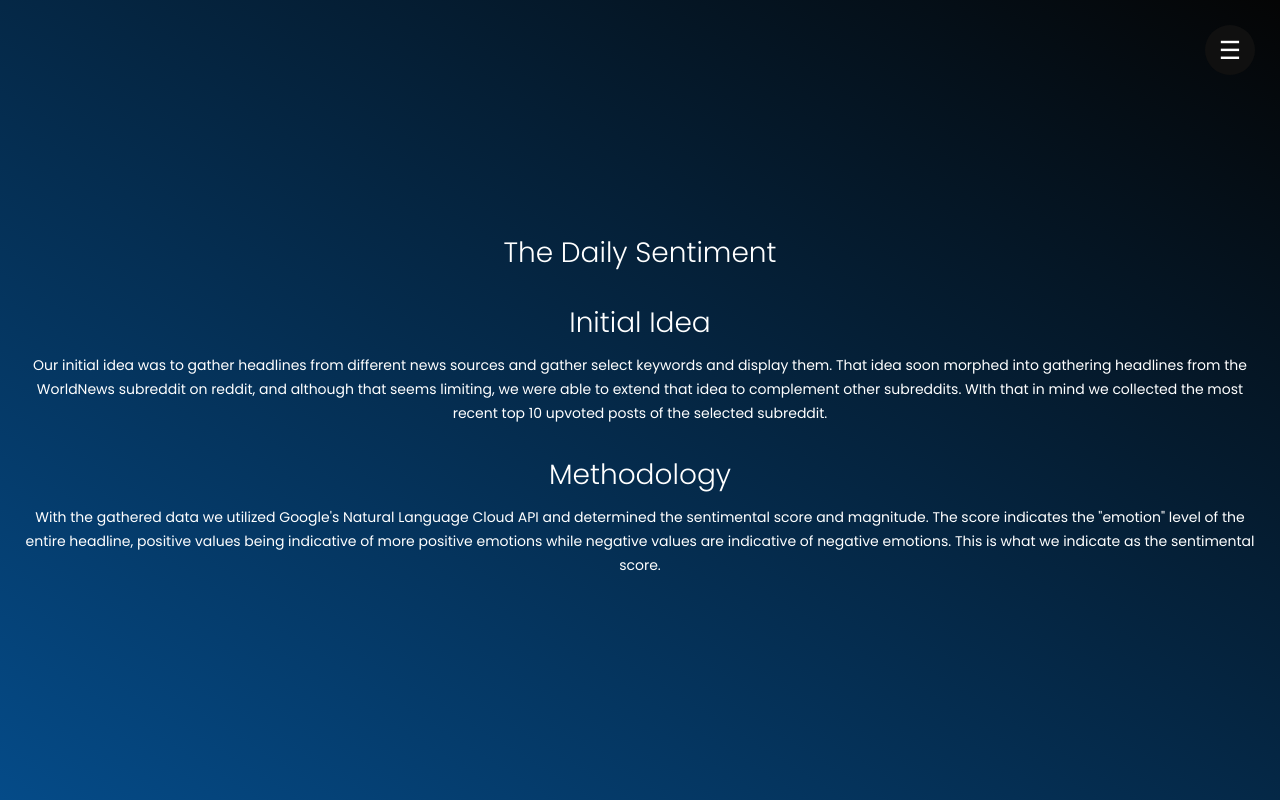
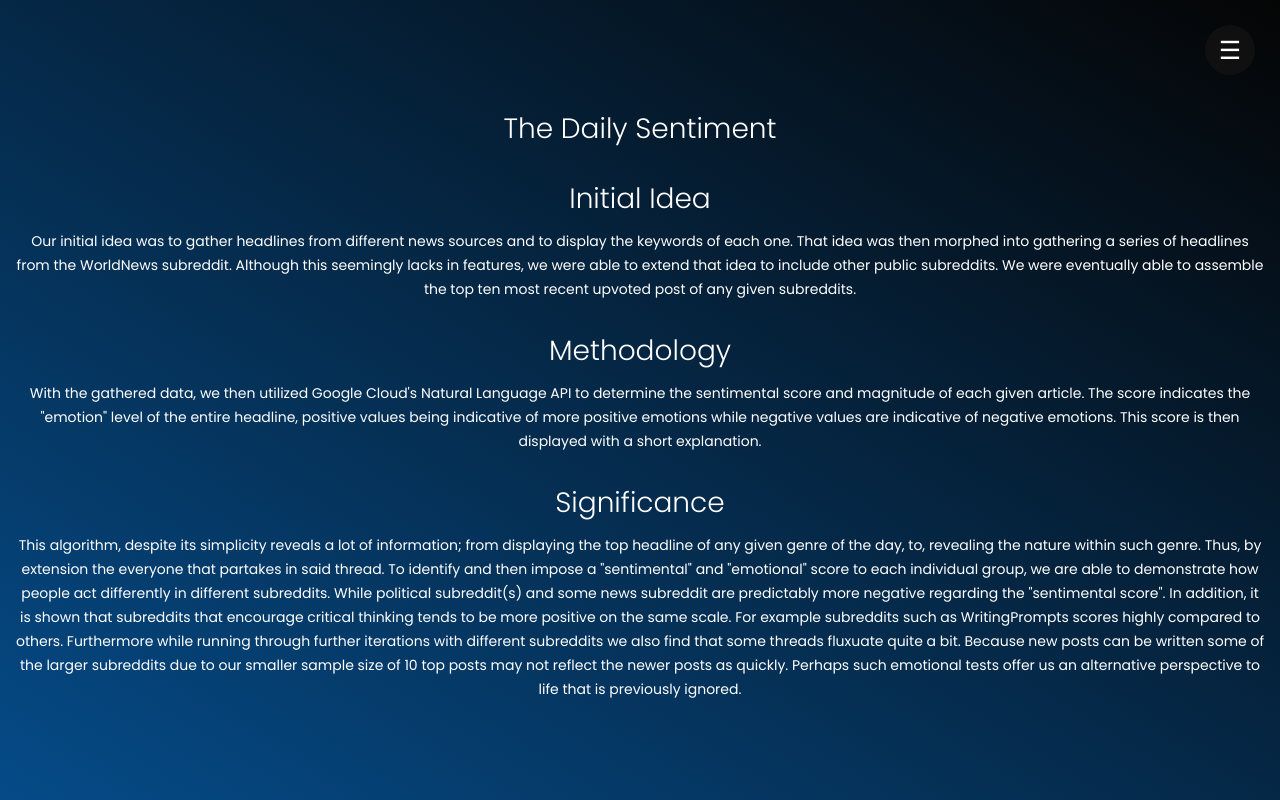
Before and after one commit to gakwong/DailySentiment, a Flask app: page /method in a window 1280 px wide. Run offline with Flask 2, Linux system fonts and the light colour scheme; some libraries are stand-ins or nearby versions.

Commit message:
Rewritten Conclusions

```diff
--- a/DailySentiment/templates/index.html
+++ b/DailySentiment/templates/index.html
@@ -73,6 +73,7 @@ https://templatemo.com/tm-521-get-ready
          <div class="row">
            <div class="col-md-offset-2 col-md-4 col-sm-6">
             <h1>The Daily Sentiment</h1>
+            <h2>Bringing you the top post</h2>
              <ul class="menu">
                 <li><a href="/">Home</a></li>
                 <li><a href="/method">Methodology</a></li>
@@ -127,7 +128,7 @@ https://templatemo.com/tm-521-get-ready
                               {% endif %}
                             </div>
                            <br>
-                              <h1> The Daily Sentiment </h1>
+                              <h1 style="font-weight:bold"> The Daily Sentiment </h1>
                               <h3> <a target="_blank" style="text-decoration: none; color: orange" href={{sub_link}} > Current subreddit: {{subreddit}} </a> </h3>
                               <div class="subscribe-form">
                                 <form action"{{ url_for('.main') }}" method="post">
--- a/DailySentiment/templates/method.html
+++ b/DailySentiment/templates/method.html
@@ -90,18 +90,33 @@ https://templatemo.com/tm-521-get-ready
                               <h2 style="color: white">Initial Idea</h2>
                               <p style ="text-align:ceter; color: white">
                                   Our initial idea was to gather headlines from different news sources
-                                and gather select keywords and display them. That idea soon morphed
-                                into gathering headlines from the WorldNews subreddit on reddit, and although
-                                that seems limiting, we were able to extend that idea to complement other subreddits.
-                                WIth that in mind we collected the most recent top 10 upvoted posts of the selected subreddit.
+                                  and to display the keywords of each one. That idea was then morphed
+                                  into gathering a series of headlines from the WorldNews subreddit. Although this
+                                  seemingly lacks in features, we were able to extend that idea to include other public subreddits.
+                                  We were eventually able to assemble the top ten most recent upvoted post of any given subreddits.
                                 </p>
                                 <h2 style="color:white"> Methodology </h2>
                                 <p style="text-align:center; color:white">
-                                With the gathered data we utilized Google's Natural Language Cloud API and
-                                determined the sentimental score and magnitude. The score indicates the
+                                  With the gathered data, we then utilized Google Cloud's Natural Language API to
+                                  determine the sentimental score and magnitude of each given article. The score indicates the
                                   "emotion" level of the entire headline, positive values being indicative of
-                                more positive emotions while negative values are indicative of negative emotions.
-                                This is what we indicate as the sentimental score.
+                                  more positive emotions while negative values are indicative of negative emotions. This score is then
+                                  displayed with a short explanation.
+                                </p>
+                                  <h2 style="color:white"> Significance </h2>
+                                  <p style="text-align:center; color:white">
+                                    This algorithm, despite its simplicity reveals a lot of information; from displaying the top headline of any given genre of the day, to,
+                                    revealing the nature within such genre. Thus, by extension the everyone that partakes in said thread.
+                                    To identify and then impose a "sentimental" and "emotional" score to each individual group, we are able to demonstrate
+                                    how people act differently in different subreddits.
+
+                                    While political subreddit(s) and some news subreddit are predictably more negative regarding the "sentimental score". In addition,
+                                    it is shown that subreddits that encourage critical thinking tends to be more positive on the same scale.
+                                    For example subreddits such as WritingPrompts scores highly compared to others. Furthermore while running through further iterations with
+                                    different subreddits we also find that some threads fluxuate quite a bit. Because new posts can be written some of the larger subreddits due to
+                                    our smaller sample size of 10 top posts may not reflect the newer posts as quickly.
+
+                                    Perhaps such emotional tests offer us an alternative perspective to life that is previously ignored.
                                   </p>
                          </div>
                     </div>
```
Also changed, not shown: README.md. Lines whose indentation alone changed are shown as unchanged.
